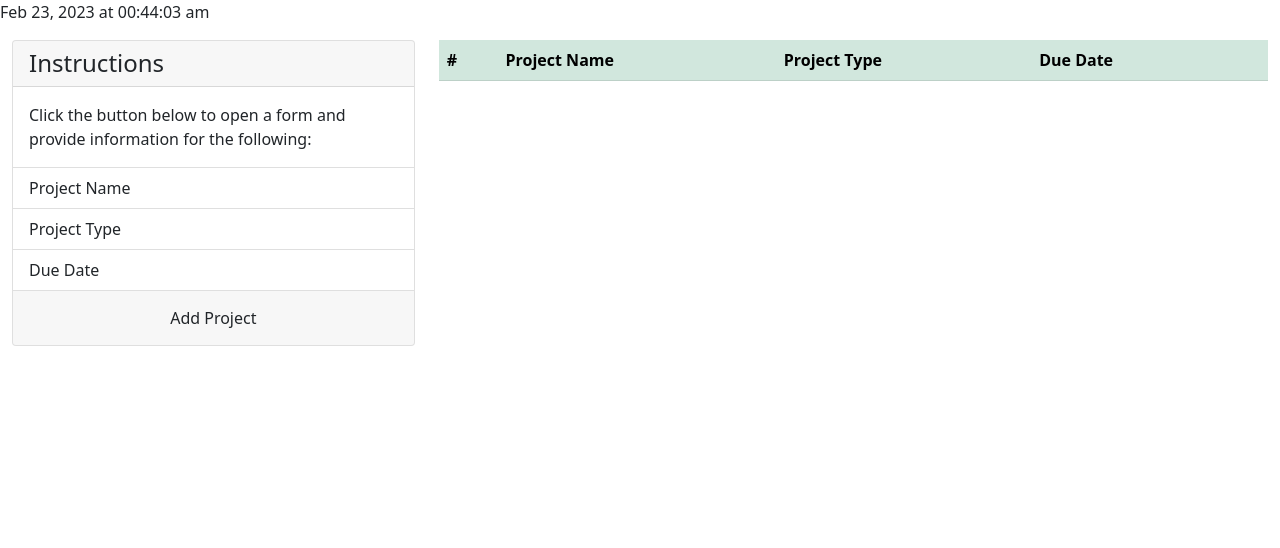
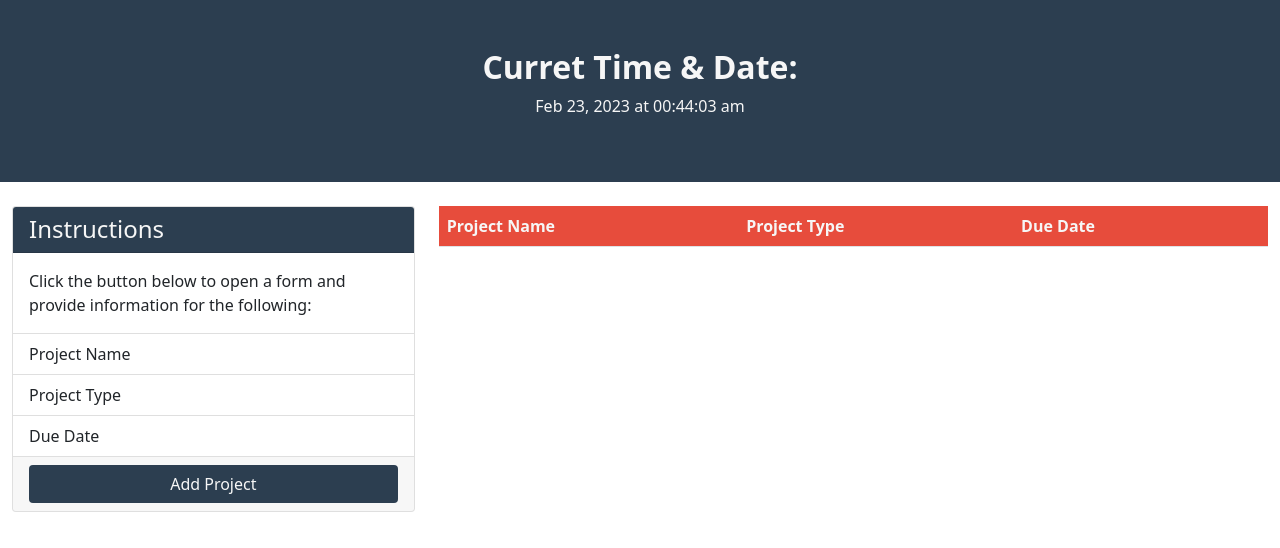
Before and after one commit to andrewmuhn/project-tracker, a plain HTML site: page index.html in a window 1280 px wide. Drawn offline with nearby package versions, Linux system fonts and the light colour scheme.

Commit message:
added styling

```diff
--- a/assets/css/style.css
+++ b/assets/css/style.css
@@ -22,8 +22,31 @@ h6 {
 }
 
 /* Shared custom styles for headers */
+.header,
+.custom-modal-header,
+.custom-card-header,
+.btn-custom {
+  background-color: var(--darkblue);
+  color: var(--light);
+}
+
 /* add custom styling to headers/buttons and hover */
+.btn-custom:hover {
+  background-color: var(--red);
+  color: var(--light);
+}
 
+.table-custom th {
+  background-color: var(--red);
+  color: var(--light);
+}
 
 /* style project rows based on status (late, due today) */
 /* add styling for late/due today */
+.project-late {
+  background-color: var(--lightred);
+}
+
+.project-today {
+  background-color: var(--lightyellow);
+}
--- a/index.html
+++ b/index.html
@@ -14,8 +14,9 @@
 
 <body>
   <!-- header info goes here -->
-  <header class="hero">
+  <header class="hero p-5 mb-4 text-center header">
     <!-- fill out with your code -->
+    <h2>Curret Time &amp; Date:</h2>
     <p id="time-display"></p>
   </header>
   <main class="container-fluid">
@@ -45,19 +46,17 @@
 
       <div class="col-md col-xl-8">
         <!-- Project Table -->
-        <table class="table table-success table-striped">
+        <table class="table table-custom">
           <thead>
             <tr>
-              <th scope="col">#</th>
-              <th scope="col">Project Name</th>
-              <th scope="col">Project Type</th>
-              <th scope="col">Due Date</th>
-              <th scope="col"></th>
+              <th>Project Name</th>
+              <th>Project Type</th>
+              <th>Due Date</th>
+              <th></th>
             </tr>
           </thead>
           <tbody id="project-display">
             <tr>
-              <th scope="row">1</th>
               <td>Example</td>
               <td>Test</td>
               <td>Date</td>
```
